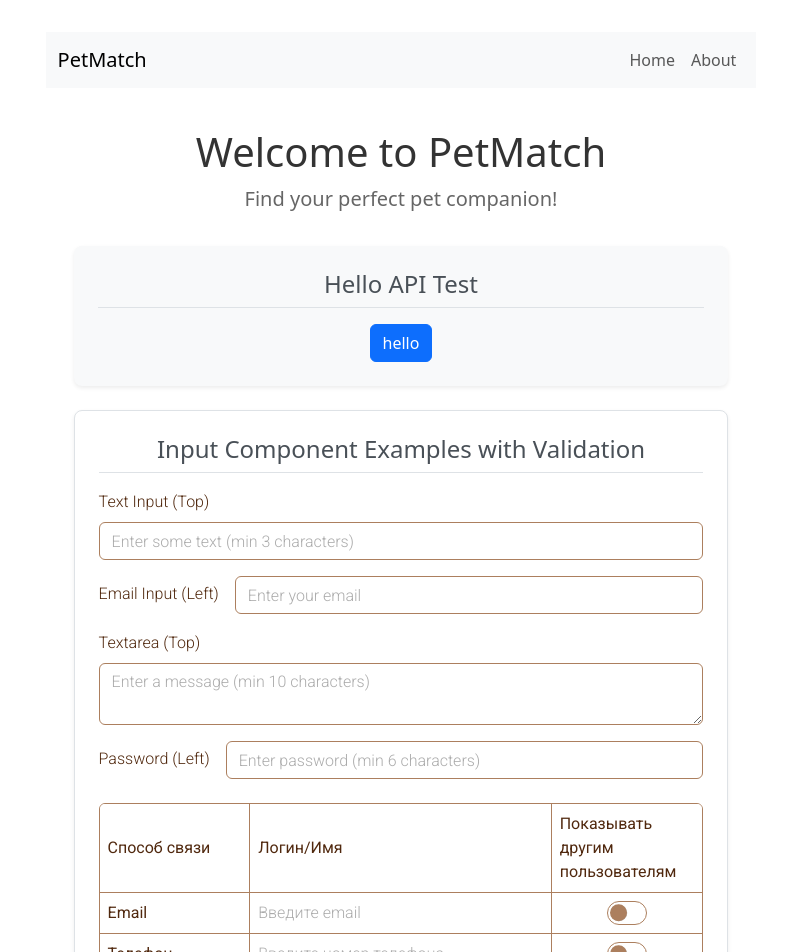
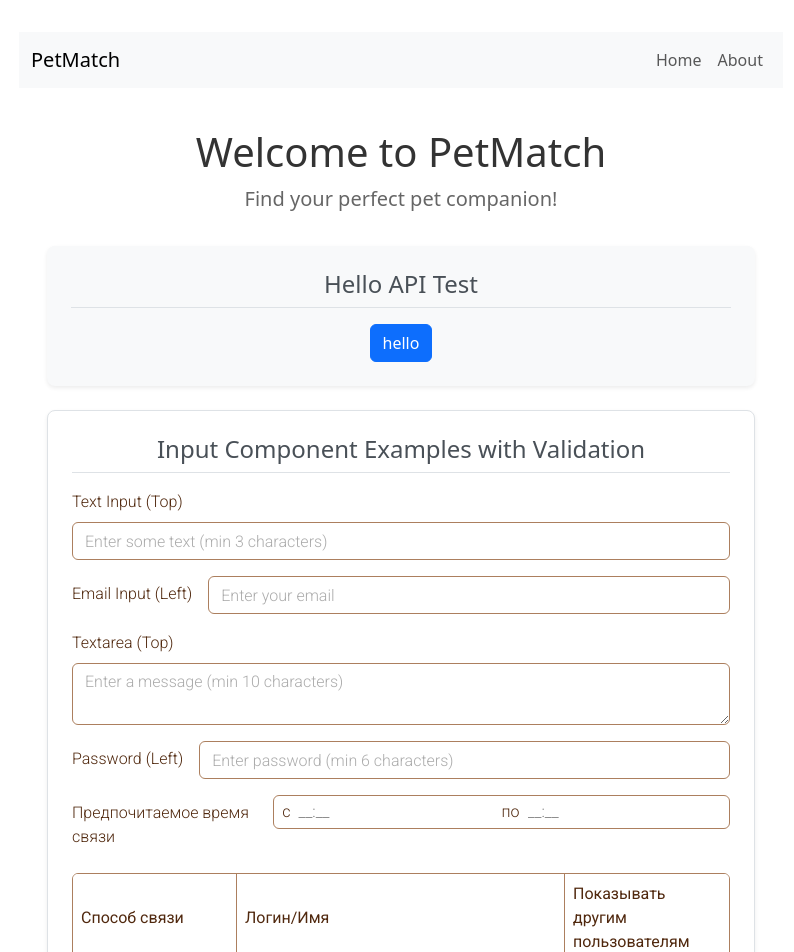
Before and after one commit to PetMatchNSU/PetMatch-frontend, a React (Vite) app: page / in a window 1280 px wide. Shown: the top 952 px of the page, without its empty margins (239-1033 px from the left). Built offline with nearby package versions, Linux system fonts and the light colour scheme.

Commit message:
[15610] - инпут для ввода времени

```diff
--- /dev/null
+++ b/src/components/PreferredTimeInput/PreferredTimeInput.module.css
@@ -0,0 +1,98 @@
+.preferred-time-input {
+  position: relative;
+  margin-bottom: 1rem;
+  width: 100%;
+}
+
+.preferred-time-input__container {
+  display: flex;
+  align-items: flex-start;
+  width: 100%;
+}
+
+.preferred-time-input__label {
+  margin-right: 1rem;
+  margin-bottom: 0;
+  padding-top: 0.375rem;
+  min-width: 100px;
+  text-align: left;
+  width: max-content;
+  font-family: 'Roboto', sans-serif;
+  font-weight: 300;
+  font-size: 16px;
+  color: #50280E;
+}
+
+.preferred-time-input__wrapper {
+  display: flex;
+  align-items: center;
+  width: calc(100% - 110px); /* Subtract label width and margin */
+  border: 1px solid #AC7F5E;
+  border-radius: 6px;
+  padding: 0.25rem 0.5rem;
+  box-sizing: border-box;
+}
+
+.preferred-time-input__first-half {
+  display: flex;
+  align-items: center;
+  width: 50%;
+}
+
+.preferred-time-input__second-half {
+  display: flex;
+  align-items: center;
+  width: 50%;
+}
+
+.preferred-time-input__prefix {
+  font-family: 'Roboto', sans-serif;
+  font-weight: 300;
+  font-size: 16px;
+  color: #50280E;
+  white-space: nowrap;
+  margin-right: 0.5rem;
+}
+
+.preferred-time-input__time-wrapper {
+  display: flex;
+  justify-content: flex-end;
+  width: 100%;
+}
+
+.preferred-time-input__time {
+  border: none;
+  padding: 0;
+  box-shadow: none;
+  background: transparent;
+  font-family: 'Roboto', sans-serif;
+  font-weight: 300;
+  font-size: 16px;
+  color: #50280E;
+  box-sizing: border-box;
+  width: 100%;
+  /* text-align: center; */
+}
+
+.preferred-time-input__time:focus {
+  border: none;
+  outline: none;
+  box-shadow: none;
+}
+
+.preferred-time-input__separator {
+  font-family: 'Roboto', sans-serif;
+  font-weight: 300;
+  font-size: 16px;
+  color: #50280E;
+  white-space: nowrap;
+  margin-right: 0.5rem;
+}
+
+.preferred-time-input__error {
+  display: block;
+  width: 100%;
+  margin-top: 0.25rem;
+  font-size: 0.875em;
+  color: #dc3545;
+}
--- /dev/null
+++ b/src/components/PreferredTimeInput/PreferredTimeInput.tsx
@@ -0,0 +1,140 @@
+import React, { useState, useRef, useEffect } from 'react';
+import styles from './PreferredTimeInput.module.css';
+
+interface PreferredTimeInputProps {
+  label?: string;
+  value?: string;
+  onChange?: (value: string) => void;
+  error?: string;
+}
+
+const PreferredTimeInput: React.FC<PreferredTimeInputProps> = ({
+  label = 'Предпочитаемое время связи',
+  value = '',
+  onChange,
+  error
+}) => {
+  // Split value into "from" and "to" parts
+  const [fromTime, setFromTime] = useState('');
+  const [toTime, setToTime] = useState('');
+
+  const fromInputRef = useRef<HTMLInputElement>(null);
+  const toInputRef = useRef<HTMLInputElement>(null);
+
+  // Parse initial value
+  useEffect(() => {
+    if (value) {
+      const [from, to] = value.split('-');
+      setFromTime(from || '');
+      setToTime(to || '');
+    }
+  }, [value]);
+
+  // Format time value (HH:MM)
+  const formatTime = (value: string): string => {
+    if (!value) return '';
+
+    // Remove all non-digit characters
+    const digits = value.replace(/\D/g, '');
+
+    // Take only first 4 digits
+    const cleanValue = digits.substring(0, 4);
+
+    // Format as HH:MM
+    if (cleanValue.length >= 3) {
+      const hours = cleanValue.substring(0, 2);
+      const minutes = cleanValue.substring(2, 4);
+      return `${hours}:${minutes}`;
+    } else if (cleanValue.length > 0) {
+      return cleanValue;
+    }
+
+    return '';
+  };
+
+  // Handle input change with masking
+  const handleInputChange = (
+    e: React.ChangeEvent<HTMLInputElement>,
+    setTime: React.Dispatch<React.SetStateAction<string>>,
+    isFromTime: boolean
+  ) => {
+    const inputValue = e.target.value;
+    const formattedValue = formatTime(inputValue);
+
+    setTime(formattedValue);
+
+    // Call onChange with combined value
+    if (onChange) {
+      const newValue = isFromTime
+        ? `${formattedValue}-${toTime}`
+        : `${fromTime}-${formattedValue}`;
+      onChange(newValue);
+    }
+  };
+
+  // Handle from time input
+  const handleFromTimeChange = (e: React.ChangeEvent<HTMLInputElement>) => {
+    handleInputChange(e, setFromTime, true);
+  };
+
+  // Handle to time input
+  const handleToTimeChange = (e: React.ChangeEvent<HTMLInputElement>) => {
+    handleInputChange(e, setToTime, false);
+  };
+
+  // Handle key down for better UX
+  const handleKeyDown = (
+    e: React.KeyboardEvent<HTMLInputElement>,
+    nextRef?: React.RefObject<HTMLInputElement>
+  ) => {
+    if (e.key === 'ArrowRight' && nextRef?.current) {
+      nextRef.current.focus();
+    }
+  };
+
+  return (
+    <div className={styles['preferred-time-input']}>
+      <div className={styles['preferred-time-input__container']}>
+        {label && <label className={styles['preferred-time-input__label']}>{label}</label>}
+
+        <div className={styles['preferred-time-input__wrapper']}>
+          <div className={styles['preferred-time-input__first-half']}>
+            <span className={styles['preferred-time-input__prefix']}>с</span>
+            <div className={styles['preferred-time-input__time-wrapper']}>
+              <input
+                ref={fromInputRef}
+                type="text"
+                value={fromTime}
+                onChange={handleFromTimeChange}
+                onKeyDown={(e) => handleKeyDown(e, toInputRef as React.RefObject<HTMLInputElement>)}
+                placeholder="__:__"
+                maxLength={5}
+                className={styles['preferred-time-input__time']}
+              />
+            </div>
+          </div>
+
+          <div className={styles['preferred-time-input__second-half']}>
+            <span className={styles['preferred-time-input__separator']}>по</span>
+            <div className={styles['preferred-time-input__time-wrapper']}>
+              <input
+                ref={toInputRef}
+                type="text"
+                value={toTime}
+                onChange={handleToTimeChange}
+                onKeyDown={(e) => handleKeyDown(e)}
+                placeholder="__:__"
+                maxLength={5}
+                className={styles['preferred-time-input__time']}
+              />
+            </div>
+          </div>
+        </div>
+      </div>
+
+      {error && <div className={styles['preferred-time-input__error']}>{error}</div>}
+    </div>
+  );
+};
+
+export default PreferredTimeInput;
--- /dev/null
+++ b/src/components/PreferredTimeInput/index.ts
@@ -0,0 +1 @@
+export { default } from './PreferredTimeInput';
--- a/src/components/index.ts
+++ b/src/components/index.ts
@@ -3,5 +3,6 @@ export { default as Input } from './Input/Input';
 export { default as RadioButton } from './RadioButton/RadioButton';
 export { default as Select } from './Select/Select';
 export { default as Toggle } from './Toggle/Toggle';
+export { default as PreferredTimeInput } from './PreferredTimeInput';
 export { LabelPosition as SelectLabelPosition } from './Select/Select';
 export type { LabelPosition as ToggleLabelPosition } from './Toggle/Toggle';
--- a/src/pages/Home.tsx
+++ b/src/pages/Home.tsx
@@ -10,6 +10,7 @@ import Button from '../components/Button/Button';
 import RadioButton from '../components/RadioButton/RadioButton';
 import Select from '../components/Select/Select';
 import Toggle from '../components/Toggle/Toggle';
+import PreferredTimeInput from '../components/PreferredTimeInput';
 import RegistrationTable from '../components/RegistrationTable';
 import type { SingleValue, MultiValue, ActionMeta } from 'react-select';
 import axios from 'axios';
@@ -75,6 +76,9 @@ const Home: React.FC = () => {
   // State for Toggle example
   const [notificationsEnabled, setNotificationsEnabled] = React.useState<boolean>(false);
 
+  // State for preferred contact time
+  const [preferredTime, setPreferredTime] = React.useState<string>('');
+
   // State for contact information table
   const [contactInfo, setContactInfo] = useState<ContactInfo>({
     email: '',
@@ -121,6 +125,7 @@ const Home: React.FC = () => {
       const response = await axios.post(`${host}/test`, {
         ...data,
         city: (selectedCity as SingleValue<SelectOption>)?.value,
+        preferredTime,
         contactInfo,
         visibility
       });
@@ -222,6 +227,11 @@ const Home: React.FC = () => {
               labelPosition={LabelPosition.LEFT}
             />
 
+            <PreferredTimeInput
+              value={preferredTime}
+              onChange={setPreferredTime}
+            />
+
             {/* Registration Table */}
             <RegistrationTable
               onContactInfoChange={setContactInfo}
```
